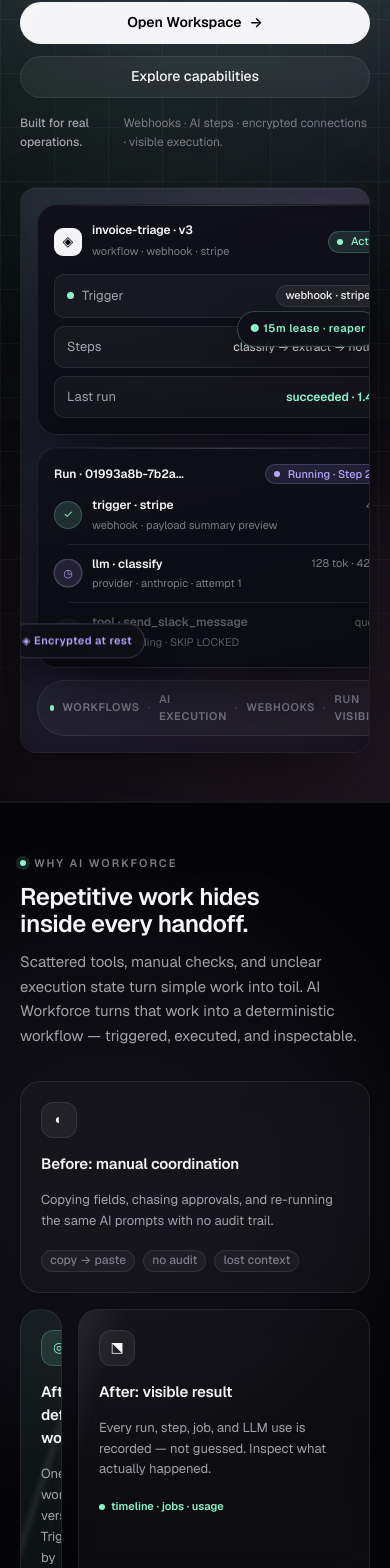
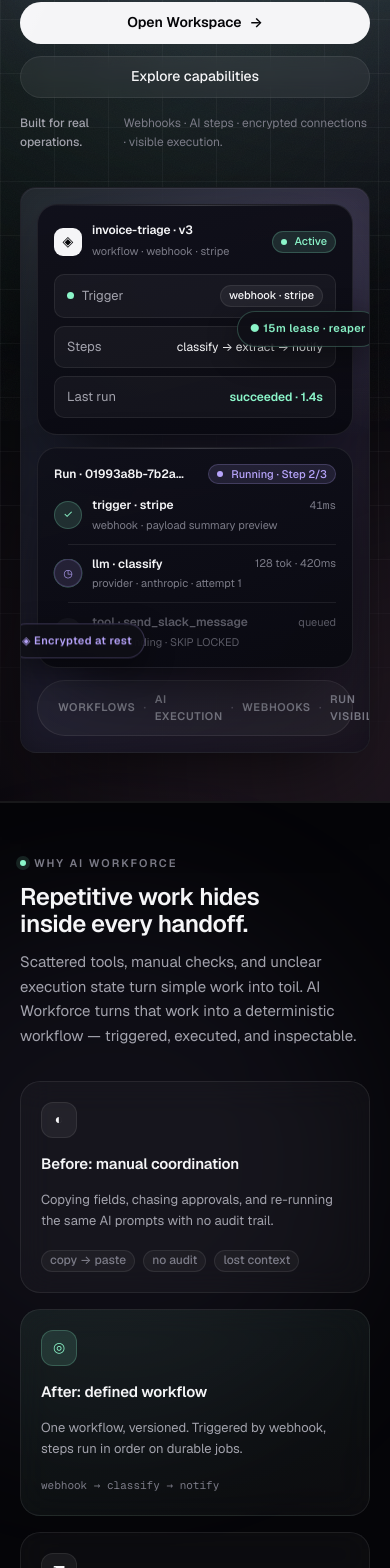
Before and after one commit to Vansh-22f300/Automation, a Nuxt app in the folder frontend/: page / in a window 390 px wide. Shown: the part 423-1991 px from the top of the page. Built offline with nearby package versions, Linux system fonts and the light colour scheme.

Commit message:
fix(frontend): prevent landing layout overflow

```diff
--- a/frontend/assets/css/main.css
+++ b/frontend/assets/css/main.css
@@ -1522,6 +1522,7 @@ td .mono, .cell-id { font-family: var(--font-mono); font-size: var(--fs-sm); col
 .product-stack {
   position: relative;
   display: grid;
+  grid-template-columns: minmax(0, 1fr);
   gap: var(--sp-3);
 }
 .floating-meta {
@@ -1633,6 +1634,8 @@ td .mono, .cell-id { font-family: var(--font-mono); font-size: var(--fs-sm); col
 @media (max-width: 900px) {
   .bento-grid { grid-template-columns: 1fr; }
   .bento-card--large, .bento-card--medium, .bento-card--wide { grid-column: span 1; }
+  /* Landing bento cards carry inline grid-column spans that outrank the rules above; reset them so no card is squeezed into an implicit track. */
+  .bento-grid > * { grid-column: auto !important; }
 }
 @media (min-width: 900px) and (max-width: 1120px) {
   .bento-grid { grid-template-columns: repeat(2, 1fr); }
@@ -1643,6 +1646,7 @@ td .mono, .cell-id { font-family: var(--font-mono); font-size: var(--fs-sm); col
 /* product surface — for showcase */
 .product-surface {
   position: relative;
+  min-width: 0;
   border-radius: 20px;
   border: 1px solid var(--landing-border);
   background: linear-gradient(165deg, rgba(16,16,26,0.96), rgba(10,10,17,0.98));
```
